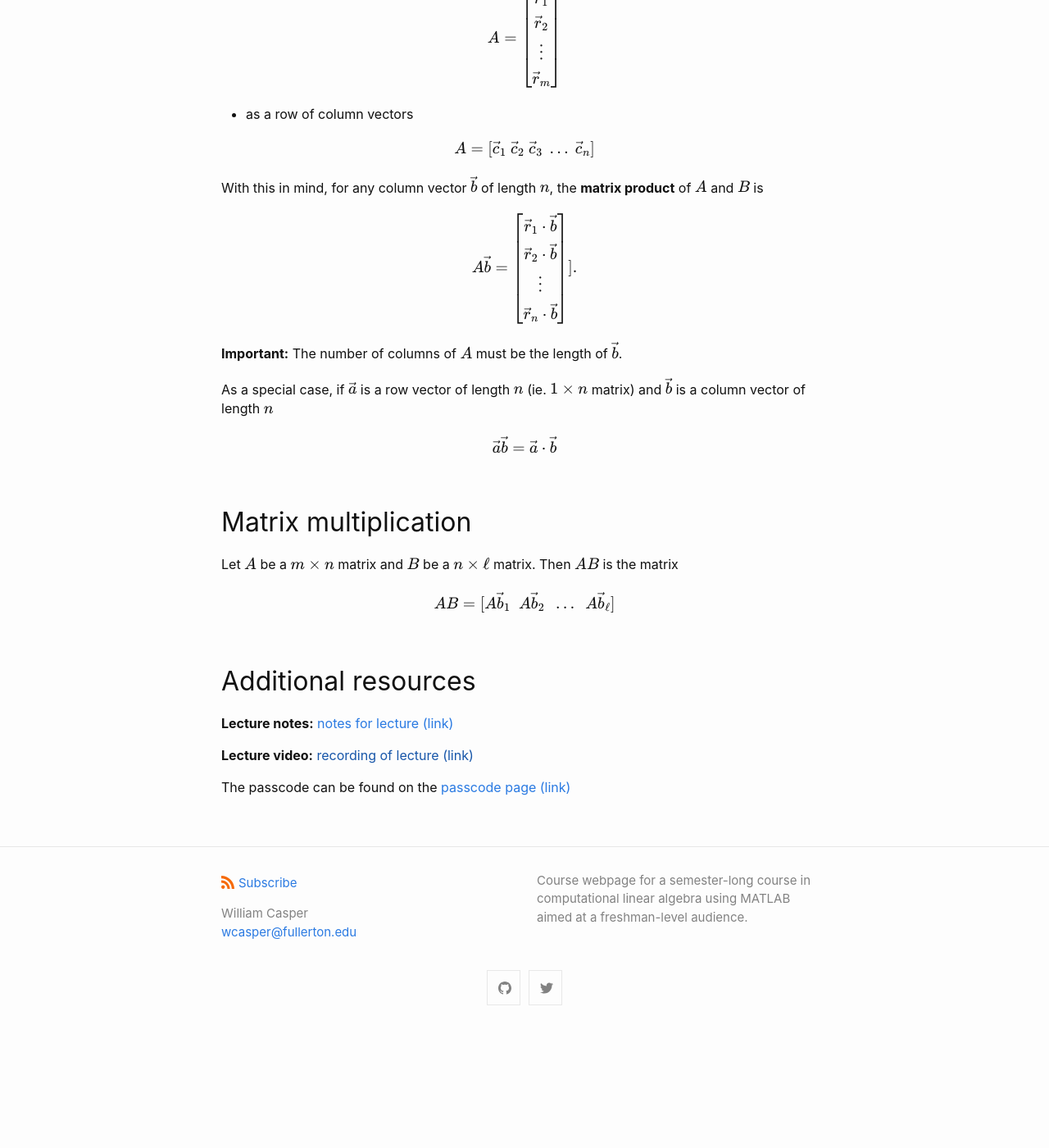
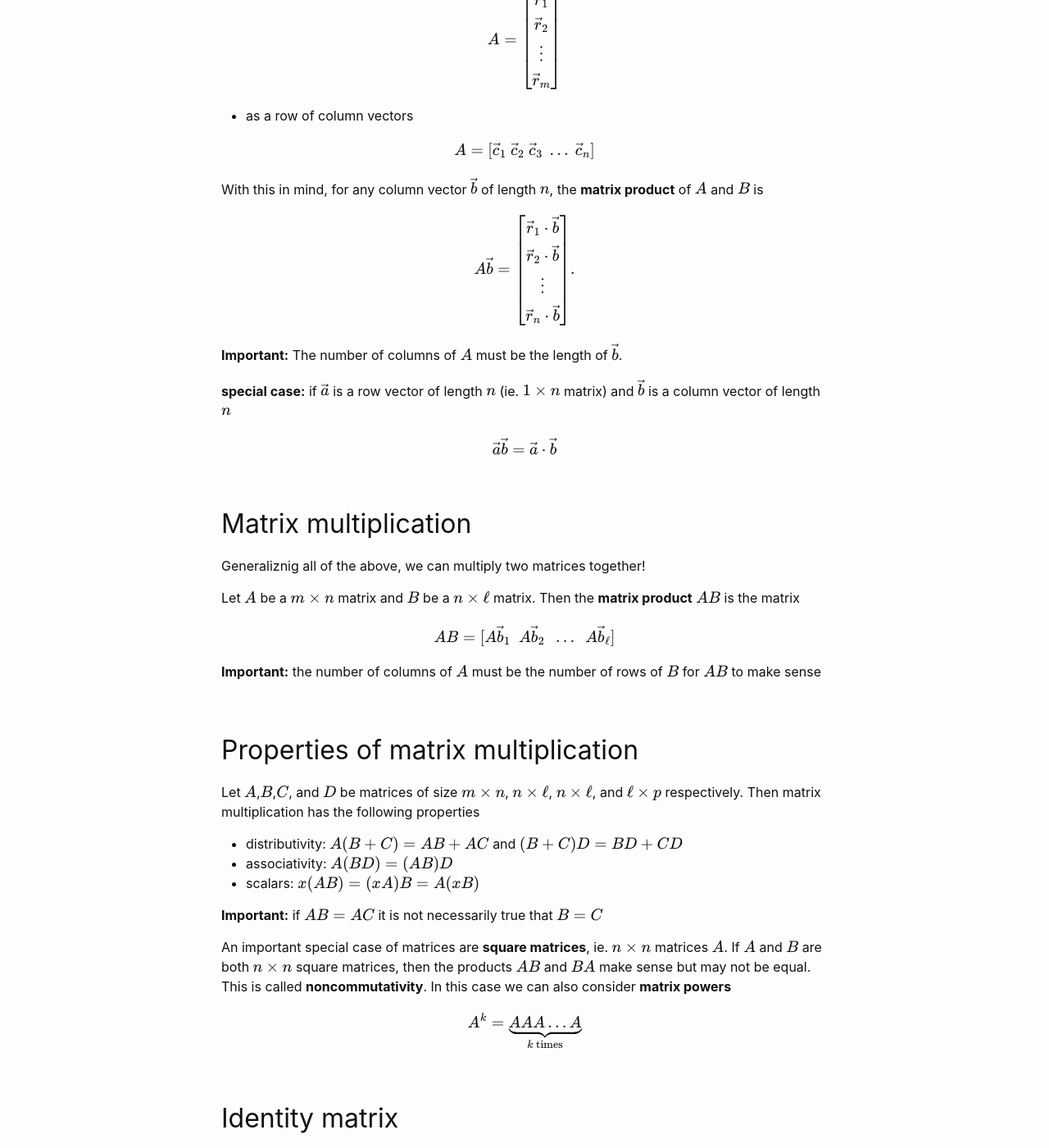
Before and after one commit to wcasper/math107spring2021, a Jekyll site: the page built from _posts/2021-03-08-Week-7-Lecture-11.md, in a window 1280 px wide and 1400 px high, scrolled down 969 px. Shown: the whole window at 82% size. Built offline with Jekyll 4.4.1, drawn with Linux system fonts in a browser that asks for light colours; before the commit the page ends 2230 px from its top, so only the background shows below that; some of the changed text lies outside the part shown.

Commit message:
expanding material

```diff
--- a/_posts/2021-03-08-Week-7-Lecture-11.md
+++ b/_posts/2021-03-08-Week-7-Lecture-11.md
@@ -31,19 +31,46 @@ $$A = [\vec c_1\ \vec c_2\ \vec c_3\ \dots\ \vec c_n]$$
 
 With this in mind, for any column vector $$\vec b$$ of length $$n$$, the **matrix product** of $$A$$ and $$B$$ is
 
-$$A\vec b = \left[\begin{array}{c}\vec r_1\cdot\vec b\\ \vec r_2\cdot\vec b\\\vdots\\\vec r_n\cdot\vec b\end{array}\right]].$$
+$$A\vec b = \left[\begin{array}{c}\vec r_1\cdot\vec b\\ \vec r_2\cdot\vec b\\\vdots\\\vec r_n\cdot\vec b\end{array}\right].$$
 
 **Important:** The number of columns of $$A$$ must be the length of $$\vec b$$.
 
-As a special case, if $$\vec a$$ is a row vector of length $$n$$ (ie. $$1\times n$$ matrix) and $$\vec b$$ is a column vector of length $$n$$
+**special case:** if $$\vec a$$ is a row vector of length $$n$$ (ie. $$1\times n$$ matrix) and $$\vec b$$ is a column vector of length $$n$$
 
 $$\vec a\vec b = \vec a\cdot \vec b$$
 
 ## Matrix multiplication
 
-Let $$A$$ be a $$m\times n$$ matrix and $$B$$ be a $$n\times \ell$$ matrix.  Then $$AB$$ is the matrix
+Generaliznig all of the above, we can multiply two matrices together!
+
+Let $$A$$ be a $$m\times n$$ matrix and $$B$$ be a $$n\times \ell$$ matrix.  Then the **matrix product** $$AB$$ is the matrix
 
 $$AB = [A\vec b_1\ \ A\vec b_2\ \ \dots\ \ A\vec b_{\ell}]$$
+
+**Important:** the number of columns of $$A$$ must be the number of rows of $$B$$ for $$AB$$ to make sense
+
+## Properties of matrix multiplication
+Let $$A$$,$$B$$,$$C$$, and $$D$$ be matrices of size $$m\times n$$, $$n\times \ell$$, $$n\times \ell$$, and $$\ell\times p$$ respectively.  Then matrix multiplication has the following properties
+* distributivity: $$A(B + C) = AB + AC$$ and $$(B+C)D = BD + CD$$
+* associativity: $$A(BD) = (AB)D$$
+* scalars: $$x(AB) = (xA)B = A(xB)$$
+
+**Important:** if $$AB= AC$$ it is not necessarily true that $$B = C$$
+
+An important special case of matrices are **square matrices**, ie. $$n\times n$$ matrices $$A$$.  If $$A$$ and $$B$$ are both $$n\times n$$ square matrices, then the products $$AB$$ and $$BA$$ make sense but may not be equal.  This is called **noncommutativity**.
+In this case we can also consider **matrix powers**
+
+$$A^k = \underbrace{AAA\dots A}_{\text{$k$ times}}$$
+
+
+## Identity matrix
+
+Recall that the identity matrix of size $$n$$ is the $$n\times n$$ matrix $$I_n$$ with ones on the main diagonal and zeros elsewhere.  It satisfies the property that for any $$m\times n$$ matrix $$A$$
+
+$$I_mA = A = AI_n$$
+
+
+
 
 ## Additional resources
 
```
